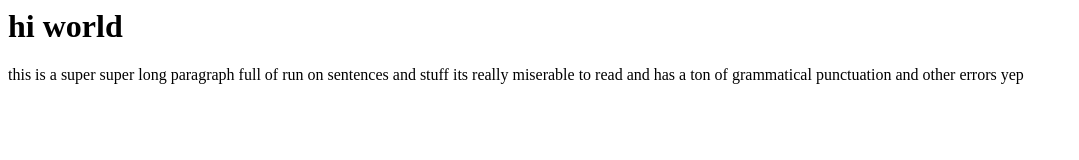
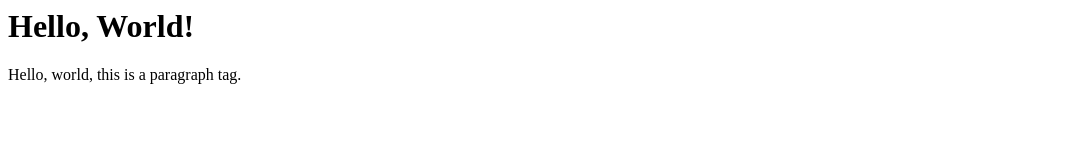
Before and after one commit to bcm230/cwd-index, a plain HTML site: page index.html in a window 1280 px wide. Shown: the whole page, without its empty margins (0-1079 px from the left). Drawn offline with Linux system fonts and the light colour scheme.

Commit message:
Update index.html

```diff
--- a/index.html
+++ b/index.html
@@ -3,7 +3,7 @@
     <title>CWD List of Sites</title>
   </head>
   <body>
-    <h1>hi world</h1>
-    <p>this is a super super long paragraph full of run on sentences and stuff its really miserable to read and has a ton of grammatical punctuation and other errors yep</p>
+    <h1>Hello, World!</h1>
+    <p>Hello, world, this is a paragraph tag.</p>
   </body>
 </html>
```
